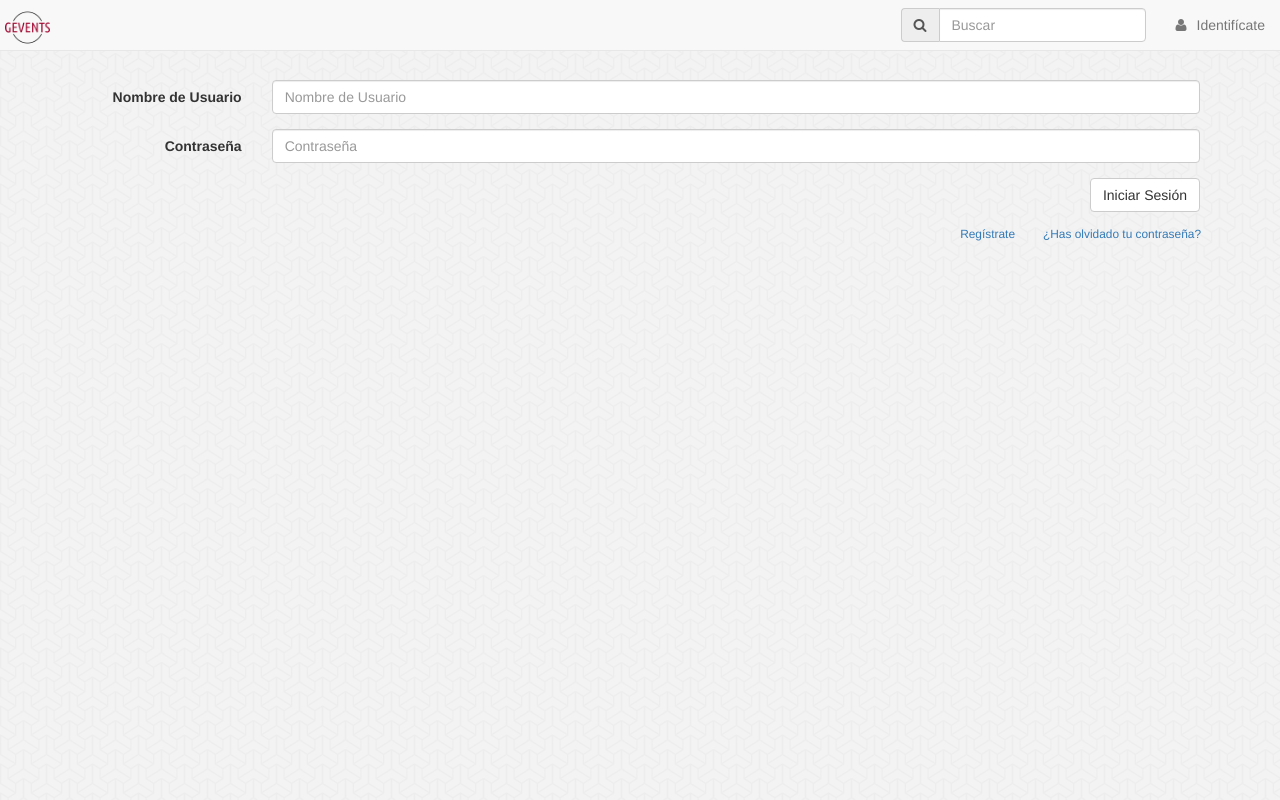
After one commit to fblupi/grado_informatica-MDA, a PHP site: page /signin.php in a window 1280 px wide. The commit adds this page. Run offline with PHP 8.4, Linux system fonts and the light colour scheme.

Commit message:
inicio de sesion

```diff
--- a/GEvents/assets/css/style.css
+++ b/GEvents/assets/css/style.css
@@ -3,7 +3,7 @@
 }
 
 .navbar-brand{
-  padding: 5 5 5 5 !important;
+  padding: 5 !important;
 }
 
 .usuario{
@@ -46,7 +46,21 @@ section{
   text-align: justify;
 }
 
+.izquierda{
+	float: right;
+	padding: 14;
+}
+
+.inicioSesion{
+	float:right;
+}
+
 @media (max-width: 768px){
+	.navbar-default .navbar-nav > li > a {
+		text-align: right;
+	}
+
+
   .evento{
     display: block;
     width: 80%;
@@ -102,4 +116,10 @@ section{
   p{
     margin-top: 4%;
   }
+
+	.izquierda{
+		margin: 4%;
+		float: inherit;
+		padding: 0;
+	}
 }
--- a/GEvents/header.php
+++ b/GEvents/header.php
@@ -27,7 +27,7 @@
     <!-- Collect the nav links, forms, and other content for toggling -->
     <div class="collapse navbar-collapse" id="bs-example-navbar-collapse-1">
       <ul class="nav navbar-nav navbar-right">
-          <li><a href="#"><i class="fa fa-user usuario"></i>Identifícate</a></li>
+					<?php if(isset($_SESSION)){ echo '<li><a href="#"><i class="fa fa-user usuario"></i>Mi cuenta</a></li>'; } else { echo '<li><a href="signin.php"><i class="fa fa-user usuario"></i>Identifícate</a></li>'; } ?>
       </ul>
       <form class="navbar-form navbar-right" role="search">
         <div class="input-group">
--- a/GEvents/index.php
+++ b/GEvents/index.php
@@ -3,13 +3,13 @@
   <section>
       <h1>Eventos<hr></h1>
       <article>
-        <div class="contenidoEvento">
+        <div class="contenidoEvento row">
           <img class="evento" src="assets/img/evento.png">
           <h2 class="nombreEvento">Fiestas Lobras 2016</h2>
           <div class="col-lg-10 col-md-10 textoEvento">
           <p>Lobras(Granada)</p>
+					<p>20/08/2016 - 29/08/2016</p>
           <p>Lorem ipsum dolor sit amet, consectetur adipiscing elit. Praesent lobortis sagittis interdum. Pellentesque eleifend in nunc eget elementum. Ut efficitur dictum purus, ut suscipit lectus consequat a. Nunc ut risus venenatis, bibendum tortor ut, imperdiet dui. Ut consectetur diam nec leo viverra, vitae consectetur velit cursus. Phasellus eget ligula mattis, semper justo eu, venenatis enim.</p>
-          <p>20/08/2016 - 29/08/2016</p>
         </div>
         </div>
 
--- /dev/null
+++ b/GEvents/signin.php
@@ -0,0 +1,31 @@
+<?php include 'header.php'; ?>
+<body>
+<section>
+	<article>
+		<form class="form-horizontal" method="POST" action="#">
+			<div class="form-group">
+				<label for="inputEmail3" class="col-sm-2 control-label">Nombre de Usuario</label>
+				<div class="col-sm-10">
+					<input type="email" class="form-control" id="inputEmail3" placeholder="Nombre de Usuario">
+				</div>
+			</div>
+			<div class="form-group">
+				<label for="inputPassword3" class="col-sm-2 control-label">Contraseña</label>
+				<div class="col-sm-10">
+					<input type="password" class="form-control" id="inputPassword3" placeholder="Contraseña">
+				</div>
+			</div>
+			<div class="form-group">
+				<div class="col-sm-offset-2 col-sm-10">
+					<button type="submit" class="btn btn-default inicioSesion">Iniciar Sesión</button>
+				</div>
+				<small class="izquierda"><a href="#">¿Has olvidado tu contraseña?</a></small><br>
+				<small class="izquierda"><a href="#">Regístrate</a></small>
+
+			</div>
+		</form>
+	</article>
+</section>
+</body>
+
+<?php include 'footer.php'; ?>
```
